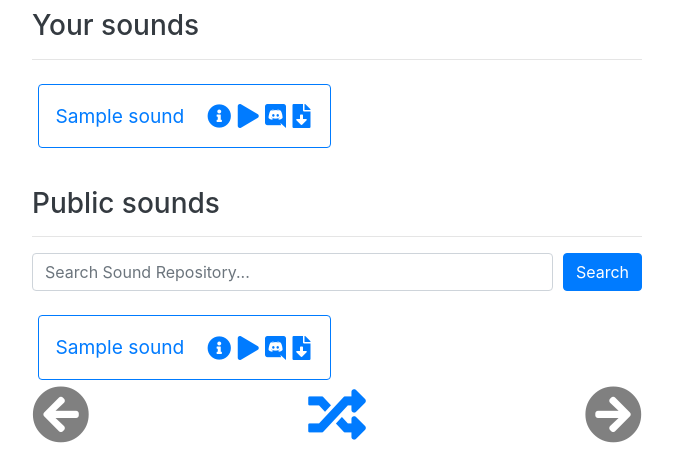
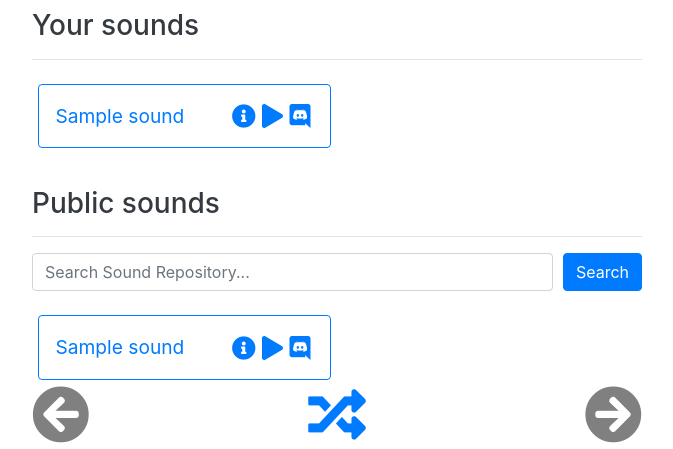
Before and after one commit to JellyWX/soundfx-web, a Flask app: template app/templates/dashboard.html in a window 1280 px wide. Shown: the part 181-630 px from the top of the page, without its empty margins (303-976 px from the left). Run offline with Flask 2, Linux system fonts and the light colour scheme; the template is opened without the code that fills it: most values are stand-ins (such as "Sample title", 1, 10 or a date in 2020); parts of the project's set-up code (start-up, migrations or seed data) failed here and were passed over; some libraries are stand-ins or nearby versions.

Commit message:
moved download button exclusively to info page. added a star button that links to some ajax. database linker table

```diff
--- a/app/routes.py
+++ b/app/routes.py
@@ -51,6 +51,12 @@ def play():
     return ('OK', 200)
 
 
+@app.route('/fav/', methods=['POST'])
+def fav():
+    id = int_or_none(request.args.get('id'))
+
+
+
 @app.route('/dashboard/')
 def dashboard():
     if not discord.authorized:
--- a/app/templates/_sound_item.html
+++ b/app/templates/_sound_item.html
@@ -5,7 +5,6 @@
         <a href="javascript:open({{ sound.id }})" data-toggle="modal" data-target="#m{{ sound.id }}"><i class="fas fa-info-circle" style="font-size: 1.5rem; padding: 0.2rem;"></i></a>
         <a href="javascript:play({{ sound.id }})"><i class="fas fa-play" style="font-size: 1.5rem; padding: 0.2rem;"></i></a>
         <a href="javascript:req('{{ url_for('play', id=sound.id) }}')"><i class="fab fa-discord" style="font-size: 1.5rem; padding: 0.2rem;"></i></a>
-        <a href="{{ url_for('audio', id=sound.id) }}" filename="{{ sound.name }}.ogg" download="{{ sound.name }}.mp3"><i style="font-size: 1.5rem; padding: 0.2rem;" class="fas fa-file-download"></i></a>
     </div>
 
     <!-- Modal -->
@@ -13,7 +12,7 @@
         <div class="modal-dialog" role="document">
             <div class="modal-content">
                 <div class="modal-header">
-                    <h5 class="modal-title" id="ml{{ sound.id }}">{{ sound.name }}.ogg</h5>
+                    <h5 class="modal-title" id="ml{{ sound.id }}">{{ sound.name }}</h5>
                         <button type="button" class="close" data-dismiss="modal" aria-label="Close">
                         <span aria-hidden="true">&times;</span>
                     </button>
@@ -36,6 +35,7 @@
                         <a href="javascript:play({{ sound.id }})"><i class="fas fa-play" style="font-size: 1.8rem; padding: 0.2rem;"></i></a>
                         <a href="javascript:req('{{ url_for('play', id=sound.id) }}')"><i class="fab fa-discord" style="font-size: 1.8rem; padding: 0.2rem;"></i></a>
                         <a href="{{ url_for('audio', id=sound.id) }}" filename="{{ sound.name }}.mp3" download="{{ sound.name }}.mp3"><i style="font-size: 1.8rem; padding: 0.2rem;" class="fas fa-file-download"></i></a>
+                        <a href="javascript:favorite({{ sound.id }})"><i style="font-size: 1.8rem; padding: 0.2rem;" class="far fa-star"></i></a>
                     </div>
                 </div>
             </div>
--- a/app/templates/base.html
+++ b/app/templates/base.html
@@ -8,9 +8,7 @@
         <script src="https://cdnjs.cloudflare.com/ajax/libs/popper.js/1.14.3/umd/popper.min.js" integrity="sha384-ZMP7rVo3mIykV+2+9J3UJ46jBk0WLaUAdn689aCwoqbBJiSnjAK/l8WvCWPIPm49" crossorigin="anonymous"></script>
         <script src="https://stackpath.bootstrapcdn.com/bootstrap/4.1.3/js/bootstrap.min.js" integrity="sha384-ChfqqxuZUCnJSK3+MXmPNIyE6ZbWh2IMqE241rYiqJxyMiZ6OW/JmZQ5stwEULTy" crossorigin="anonymous"></script>
         <script src="{{ url_for('static', filename='howler.js') }}"></script>
-        <link rel="stylesheet" href="https://use.fontawesome.com/releases/v5.5.0/css/solid.css" integrity="sha384-rdyFrfAIC05c5ph7BKz3l5NG5yEottvO/DQ0dCrwD8gzeQDjYBHNr1ucUpQuljos" crossorigin="anonymous">
-        <link rel="stylesheet" href="https://use.fontawesome.com/releases/v5.5.0/css/brands.css" integrity="sha384-QT2Z8ljl3UupqMtQNmPyhSPO/d5qbrzWmFxJqmY7tqoTuT2YrQLEqzvVOP2cT5XW" crossorigin="anonymous">
-        <link rel="stylesheet" href="https://use.fontawesome.com/releases/v5.5.0/css/fontawesome.css" integrity="sha384-u5J7JghGz0qUrmEsWzBQkfvc8nK3fUT7DCaQzNQ+q4oEXhGSx+P2OqjWsfIRB8QT" crossorigin="anonymous">        <title>SoundFX - {{ title }}</title>
+        <link rel="stylesheet" href="https://use.fontawesome.com/releases/v5.5.0/css/all.css" integrity="sha384-B4dIYHKNBt8Bc12p+WXckhzcICo0wtJAoU8YZTY5qE0Id1GSseTk6S+L3BlXeVIU" crossorigin="anonymous">
 
         <link rel="apple-touch-icon" sizes="180x180" href="{{ url_for('static', filename='apple-touch-icon.png') }}">
         <link rel="icon" type="image/png" sizes="32x32" href="{{ url_for('static', filename='favicon-32x32.png') }}">
--- a/app/templates/dashboard.html
+++ b/app/templates/dashboard.html
@@ -66,9 +66,6 @@
 
 function req(url) {
     var xhttp = new XMLHttpRequest();
-    xhttp.onreadystatechange = function() {
-
-    };
     xhttp.open("POST", url, true);
     xhttp.send();
 }
@@ -84,6 +81,14 @@ function play(id) {
     sound.play();
 }
 
+function favorite(id) {
+    url = '{{ url_for('fav') }}' + '?id=' + id;
+
+    var xhttp = new XMLHttpRequest();
+    xhttp.open("POST", url, true);
+    xhttp.send();
+}
+
 $(document).ready(function(){
     $('[data-toggle="tooltip"]').tooltip();
 });
```
Also changed, not shown: app/models.py (+12 -1 lines).
